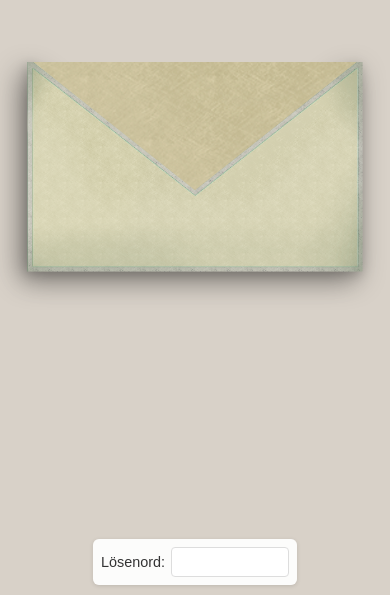
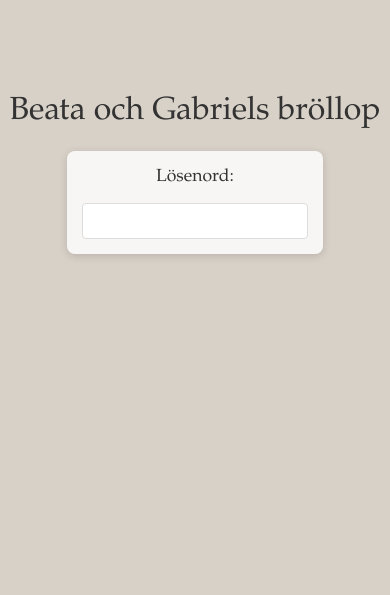
Before and after one commit to ga1312co/wedding-ai-assistant, a React (Vite) app in the folder frontend/: page / in a window 390 px wide. Shown: the part 249-844 px from the top of the page. Built offline with nearby package versions, Linux system fonts and the light colour scheme; no server answers.

Commit message:
changed login page to remove STD

```diff
--- a/frontend/src/components/Login.css
+++ b/frontend/src/components/Login.css
@@ -1,275 +1,70 @@
-
 .login-container {
   display: flex;
   justify-content: center;
   align-items: center;
-  /* Fallback first, then dynamic viewport to account for iOS URL bar */
   min-height: 100vh;
   min-height: 100dvh;
   background-color: #d8d1c8;
-  font-family: 'Arial', sans-serif;
-  /* Allow vertical scroll on small screens */
+  font-family: 'Garamond', 'Times New Roman', serif;
   overflow-x: hidden;
   overflow-y: auto;
   position: relative;
+  color: #333;
 }
 
-/* Envelope wrapper — centered box */
-.wrapper {
-  width: min(92vw, 500px); /* scale down on narrow screens */
-  height: auto; /* let the base image set the height */
-  position: absolute;
-  bottom: 1%; /* default desktop/tablet: near bottom for nice staging */
-  display: block;
-  z-index: 0;
-  /* Move the interior texture up/down without changing geometry */
-  --envbg-offset: 8px;
-  /* Letter reveal controls (used on hover) */
-  --letter-raise: 300px;
-  --letter-scale: 1.6;
-  /* Simple first paint guard: fade in envelope to avoid initial flicker */
-  opacity: 0;
-  pointer-events: none;
-  animation: envelopeFadeIn 220ms ease 120ms forwards;
+.login-form-container {
+  display: flex;
+  flex-direction: column;
+  align-items: center;
+  gap: 20px;
+  text-align: center;
 }
 
-@keyframes envelopeFadeIn {
-  to {
-    opacity: 1;
-    pointer-events: auto;
-  }
-}
-
-/* Envelope lids (full-width triangle aligned to envelope opening) */
-.lid {
-  position: absolute;
-  top: var(--lid-top, 21.5%); /* adjust to match envelope opening */
-  width: 100%;
-  height: var(--lid-height, 39.5%);
-  transform-origin: top center;
-  transition: transform 0.25s linear;
-  -webkit-clip-path: polygon(0%, 0%, 100% 0%, 50% 100%);
-  clip-path: polygon(5.9% 11.5%, 94.1% 11.5%, 50% 100%);
-}
-
-/* Lid when closed (front/top) */
-.lid.one {
-  background-color: #efe6d3; /* front: light cream */
-  background-image: url('../assets/paper_texture.png');
-  background-size: cover;
-  background-position: center;
-  background-repeat: no-repeat;
-  background-blend-mode: multiply;
-  filter: saturate(0.9) brightness(1.02) contrast(0.96);
-  transform: rotateX(0deg);
-  z-index: 4; /* above base and letter */
-  transition-delay: 0.75s;
-}
-
-/* Lid when opened (back) */
-.lid.two {
-  background-color: #e2d8c3; /* back: slightly darker cream */
-  background-image: url('../assets/paper_texture.png');
-  background-size: cover;
-  background-position: center;
-  background-repeat: no-repeat;
-  background-blend-mode: multiply;
-  filter: saturate(0.9) brightness(1.0) contrast(0.98);
-  transform: rotateX(90deg);
-  z-index: 1;
-  transition-delay: 0.5s;
-  /* When opened, nudge position if it appears too high */
-  top: calc(var(--lid-top, 28.5%) + var(--lid-open-offset, 2%));
-  height: calc(var(--lid-height, 39.5%) - var(--lid-open-offset, 2%));
-}
-
-/* Envelope base image (minus the lid) */
-.envelope-img {
-  position: relative; /* allow z-index to layer above the letter */
-  width: 100%;
-  height: auto;
-  display: block;
-  z-index: 3;
-  /* Realistic soft shadow tied to the envelope graphic */
-  filter: drop-shadow(-6px 8px 14px rgba(0,0,0,0.40))
-          drop-shadow(-2px 3px 6px rgba(0,0,0,0.22));
-}
-
-/* Interior texture only behind the letter (no outside bleed) */
-.envelope-bg {
-  position: absolute;
-  top: 0; right: 0; bottom: 0; left: 0;
-  z-index: 1; /* behind letter (2) and base (3) */
-  background-color: rgba(255,255,255,0.85);
-  background-image: url('../assets/paper_texture.png');
-  background-size: cover;
-  background-position: center;
-  background-repeat: no-repeat;
-  background-blend-mode: multiply;
-  filter: saturate(0.5) brightness(1.02);
-  /* Clip to an inner rectangle so it won't show outside the envelope */
-  -webkit-clip-path: inset(var(--bg-inset-top, 26%) var(--bg-inset-right, 6%) var(--bg-inset-bottom, 10%) var(--bg-inset-left, 6%));
-  clip-path: inset(var(--bg-inset-top, 24.5%) var(--bg-inset-right, 6%) var(--bg-inset-bottom, 20%) var(--bg-inset-left, 6%));
-  transform: translateY(var(--envbg-offset, 8px));
-  pointer-events: none;
-}
-
-/* Letter containing the hidden image */
-.letter {
-  position: absolute;
-  top: 100px;
-  left: 0;
-  width: 100%;
-  height: 100%;
-  background: transparent;
-  border-radius: 12px 12px 0 0; /* rounded top corners only */
-  z-index: 2; /* behind envelope base by default */
-  transition: transform 0.35s ease 0.35s; /* on hover-out, wait for shrink, then move down */
-  transform-origin: center bottom;
-  /* Fade the letter in slightly after the envelope to avoid initial pop */
-
-}
-
-/* inner wrapper to scale later (stage 3) */
-.letter-inner {
-  width: 100%;
-  height: 100%;
-  transform: scale(1);
-  transform-origin: center bottom;
-  transition: transform 0.35s ease 0s; /* shrink immediately on hover-out */
-}
-
-.letter img {
-  width: 100%;
-  height: auto;
-  display: block;
-}
-
-/* Hover interactions: open lid, then raise letter above it */
-.wrapper:hover .lid.one {
-  transform: rotateX(90deg);
-  transition-delay: 0s;
-}
-
-.wrapper:hover .lid.two {
-  transform: rotateX(180deg);
-  transition-delay: 0.25s;
-}
-
-.wrapper:hover .letter {
-  /* Stage 2: raise letter only (no scale yet) */
-  transform: translateY(calc(-1 * var(--letter-raise, 300px)));
-  transition-delay: 0.15s; /* raise early on hover-in */
-  /* Stage 3 begins at 0.35s: bump z-index only then */
-  animation: raiseZ 0s 0.35s forwards;
-}
-
-@keyframes raiseZ {
-  to { z-index: 6; }
-}
-
-.wrapper:hover .letter-inner {
-  /* Stage 3: scale up letter */
-  transform: translateY(var(--letter-raise, 300px)) scale(var(--letter-scale, 1.6));
-  position: relative;
-  z-index: 6; /* above base and lids */
-  will-change: transform;
-  transition-delay: 0.35s; /* enlarge after lift on hover-in */
-}
-
-/* Hover-out: keep letter above while shrinking, then drop below and slide in */
-.wrapper.had-interaction:not(:hover) .letter {
-  /* Hold z-index high during shrink, then lower after 0.35s */
-  animation: holdZ 0s 0.35s backwards, lowerZ 0s 0.35s forwards;
-}
-
-@keyframes holdZ { from { z-index: 6; } to { z-index: 6; } }
-@keyframes lowerZ { to { z-index: 2; } }
-
-/* Login form overlay remains unobtrusive */
-.login-form-container {
-  position: absolute;
-  bottom: 10px;
-  right: 10px;
-  z-index: 10;
+/* Style for the TypewriterText component */
+.login-form-container > span {
+  font-size: 2.5rem;
+  font-weight: 500;
 }
 
 .login-form {
   background-color: rgba(255, 255, 255, 0.8);
-  padding: 10px;
-  border-radius: 6px;
+  padding: 20px;
+  border-radius: 8px;
   display: flex;
+  flex-direction: column;
   align-items: center;
-  gap: 10px;
-  box-shadow: 0 1px 4px rgba(0,0,0,0.12);
+  gap: 15px;
+  box-shadow: 0 2px 8px rgba(0,0,0,0.15);
 }
 
 .login-form label {
-  font-size: 0.9em;
+  font-size: 1.1em;
   color: #333;
 }
 
 .login-form input[type="password"] {
-  padding: 6px 8px;
+  padding: 8px 12px;
   border: 1px solid #ddd;
   border-radius: 4px;
-  font-size: 0.9em;
-  width: 120px;
+  font-size: 1em;
+  width: 200px;
+  text-align: center;
 }
 
 .error-message {
   color: #d32f2f;
-  font-size: 12px;
-  /* Allow \n in strings to render as line breaks */
+  font-size: 0.9em;
+  margin-top: 5px;
   white-space: pre-line;
+  max-width: 220px;
+  text-align: center;
 }
 
-/* Responsive tweaks for very narrow screens */
 @media (max-width: 480px) {
-  /* Center envelope higher on phones and allow scroll below */
-  .wrapper {
-    position: relative;
-    bottom: auto;
-    margin: clamp(16px, 10svh, 72px) auto clamp(40px, 14svh, 120px);
-    width: min(94vw, 460px);
-    /* Softer letter reveal to avoid overflow */
-    --letter-raise: min(26svh, 220px);
-    --letter-scale: 1.18;
+  .login-form-container > span {
+    font-size: 2rem;
   }
-
-  /* The letter sits a bit lower by default. Reduce offset on phones */
-  .letter {
-    top: 20%;
-    max-width: 100%;
-  }
-
-  /* Ensure inner content never exceeds envelope width */
-  .letter-inner {
-    max-width: 100%;
-    margin: 0 auto;
-  }
-
-  /* Keep the login visible and reachable above the iOS bottom bar */
-  .login-form-container {
-    position: fixed;
-    right: auto;
-    left: 50%;
-    transform: translateX(-50%);
-    bottom: calc(env(safe-area-inset-bottom, 0px) + 10px);
-    z-index: 20;
-  }
-
   .login-form {
-    gap: 6px;
-    padding: 8px;
-    background-color: rgba(255, 255, 255, 0.92);
-  }
-  .login-form input[type="password"] {
-    width: 100px;
-  }
-  /* Error message smaller on phones */
-  .error-message {
-    font-size: 9px;
-    max-width: 400px;
+    padding: 15px;
   }
 }
--- a/frontend/src/components/Login.jsx
+++ b/frontend/src/components/Login.jsx
@@ -1,13 +1,11 @@
 import React, { useState } from 'react';
 import { login } from '../services/api';
+import TypewriterText from './TypewriterText';
 import './Login.css';
-import bjerredsImage from '../assets/Bjerreds.png';
-import envelopeBase from '../assets/envelope_textured.png';
 
 function Login({ onLogin }) {
   const [password, setPassword] = useState('');
   const [error, setError] = useState('');
-  const [hadInteraction, setHadInteraction] = useState(false);
 
   const handleSubmit = async (e) => {
     e.preventDefault();
@@ -24,33 +22,9 @@ function Login({ onLogin }) {
 
   return (
     <div className="login-container">
-      {/* Envelope wrapper with hidden image revealed on hover */}
-      <div
-        className={`wrapper ${hadInteraction ? 'had-interaction' : ''}`}
-        aria-label="Invitation envelope"
-        onMouseEnter={() => setHadInteraction(true)}
-      >
-        {/* Animated top lid */}
-        <div className="lid one"></div>
-        <div className="lid two"></div>
-
-        {/* Background behind contents (clipped to envelope interior) */}
-        <div className="envelope-bg" aria-hidden="true"></div>
-
-        {/* Static envelope base image (minus the lid) */}
-        <img className="envelope-img" src={envelopeBase} alt="Envelope" />
-
-        {/* Letter/image inside the envelope */}
-        <div className="letter">
-          <div className="letter-inner">
-            <img src={bjerredsImage} alt="Bjerreds" />
-          </div>
-        </div>
-      </div>
-
       <div className="login-form-container">
+        <TypewriterText text="Beata och Gabriels bröllop" />
         <form onSubmit={handleSubmit} className="login-form">
-          {error && <p className="error-message">{error}</p>}
           <label htmlFor="password">Lösenord:</label>
           <input
             id="password"
@@ -59,6 +33,7 @@ function Login({ onLogin }) {
             onChange={(e) => setPassword(e.target.value)}
             required
           />
+          {error && <p className="error-message">{error}</p>}
         </form>
       </div>
     </div>
```
